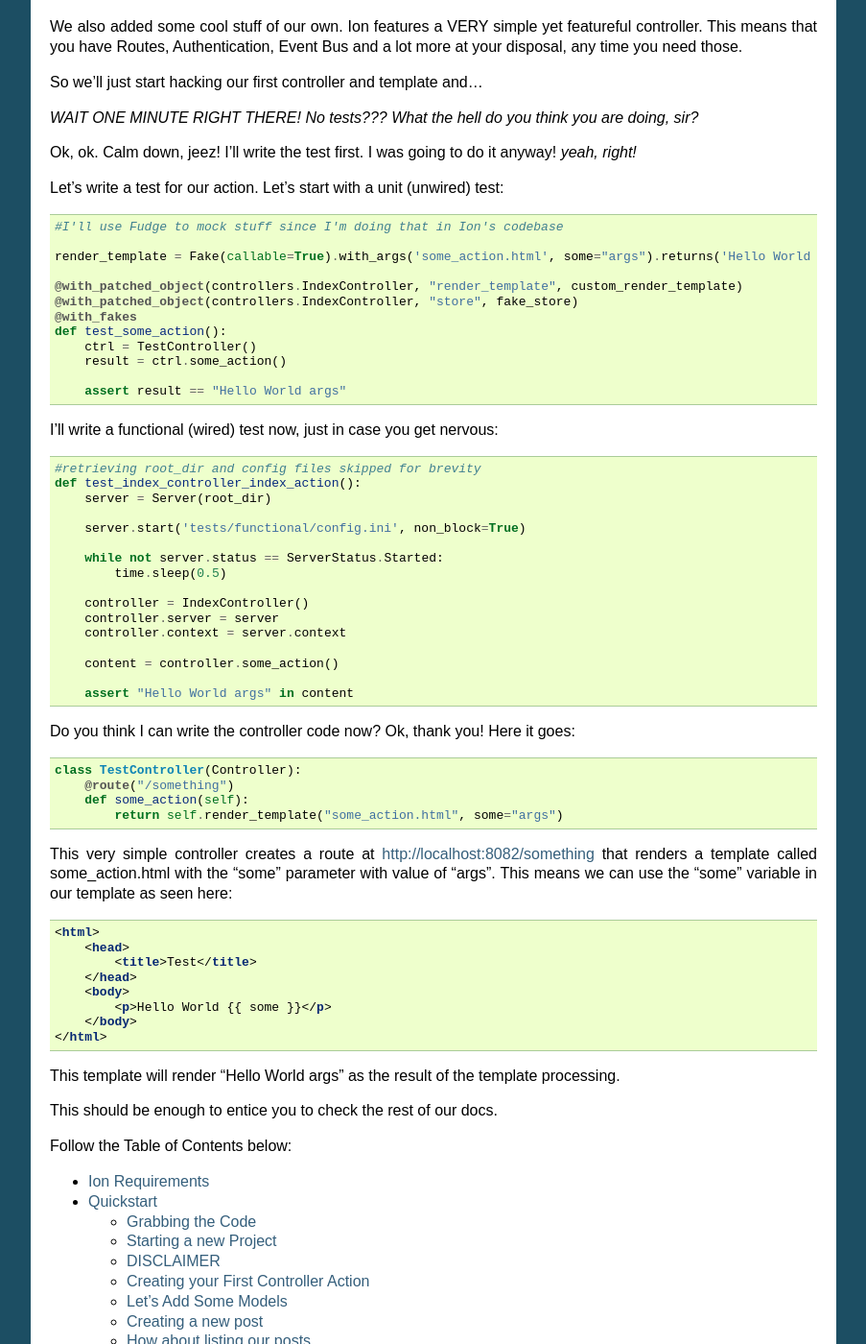
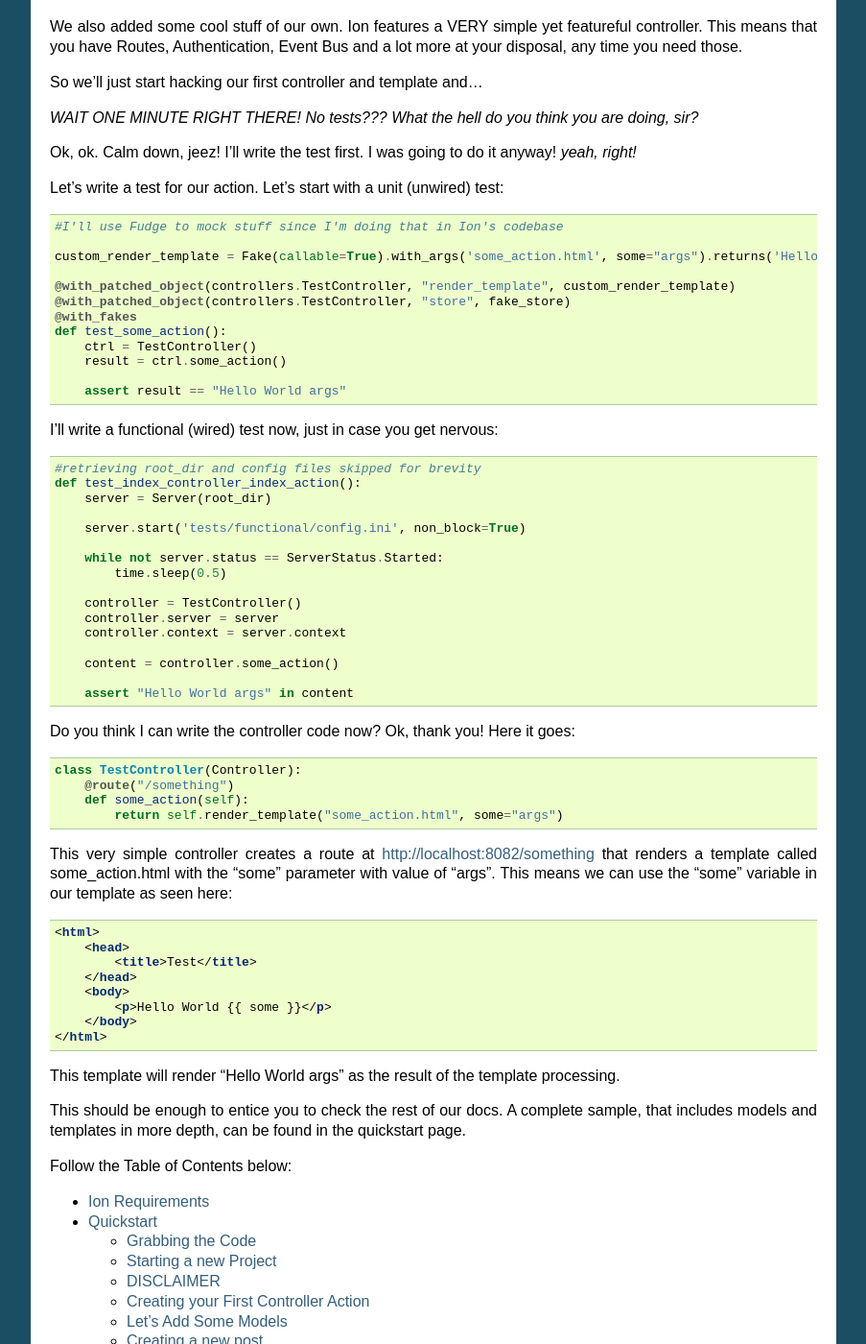
Before and after one commit to heynemann/ion-web, a Sphinx documentation site: the page built from docs/source/index.rst, in a window 1280 px wide and 1400 px high, scrolled down 632 px. Shown: the whole window at 96% size, without its empty margins (198-1101 px from the left). Built offline with Sphinx 7.4.7, drawn with Linux system fonts in a browser that asks for light colours; some of the changed text lies outside the part shown.

```diff
--- a/docs/source/index.rst
+++ b/docs/source/index.rst
@@ -38,10 +38,10 @@ Let's write a test for our action. Let's start with a unit (unwired) test::
 
     #I'll use Fudge to mock stuff since I'm doing that in Ion's codebase
 
-    render_template = Fake(callable=True).with_args('some_action.html', some="args").returns('Hello World args')
+    custom_render_template = Fake(callable=True).with_args('some_action.html', some="args").returns('Hello World args')
 
-    @with_patched_object(controllers.IndexController, "render_template", custom_render_template)
-    @with_patched_object(controllers.IndexController, "store", fake_store)
+    @with_patched_object(controllers.TestController, "render_template", custom_render_template)
+    @with_patched_object(controllers.TestController, "store", fake_store)
     @with_fakes
     def test_some_action():
         ctrl = TestController()
@@ -60,7 +60,7 @@ I'll write a functional (wired) test now, just in case you get nervous::
         while not server.status == ServerStatus.Started:
             time.sleep(0.5)
 
-        controller = IndexController()
+        controller = TestController()
         controller.server = server
         controller.context = server.context
 
@@ -90,7 +90,7 @@ This very simple controller creates a route at http://localhost:8082/something t
 
 This template will render "Hello World args" as the result of the template processing.
 
-This should be enough to entice you to check the rest of our docs.
+This should be enough to entice you to check the rest of our docs. A complete sample, that includes models and templates in more depth, can be found in the quickstart page.
 
 Follow the Table of Contents below:
 
--- a/docs/source/requirements.rst
+++ b/docs/source/requirements.rst
@@ -3,6 +3,7 @@ Ion Requirements
 
 In order for Ion to work correctly you need to have installed (as in being able to import in Python), the following:
 
+    * Python-dev (package required for jinja2 compiling of C code)
     * CherryPy 3.1
     * Jinja2
     * Storm
```
Also changed, not shown: docs/source/quickstart.rst (+71 -6 lines), setup.py (+11 -4 lines), 3 other files.
